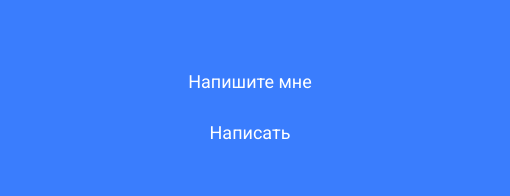
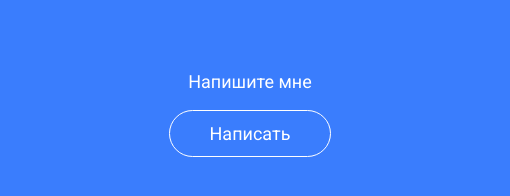
Before and after one commit to webdewmary/webdewmary.github.io, a plain HTML site: page index.html in a window 1280 px wide. Shown: the part 1205-1401 px from the top of the page, 770-1280 px from the left. Drawn offline with Linux system fonts and the light colour scheme.

Commit message:
Add files via upload

```diff
--- a/css/style.css
+++ b/css/style.css
@@ -128,7 +128,7 @@ margin-top: 13px;
 }
 .footer-button{
 display: inline-block;
-bottom: 1px solid #ffffff;
+border: 1px solid #ffffff;
 background: transparent;
 color: #fff;
 font-size: 18px;
```
